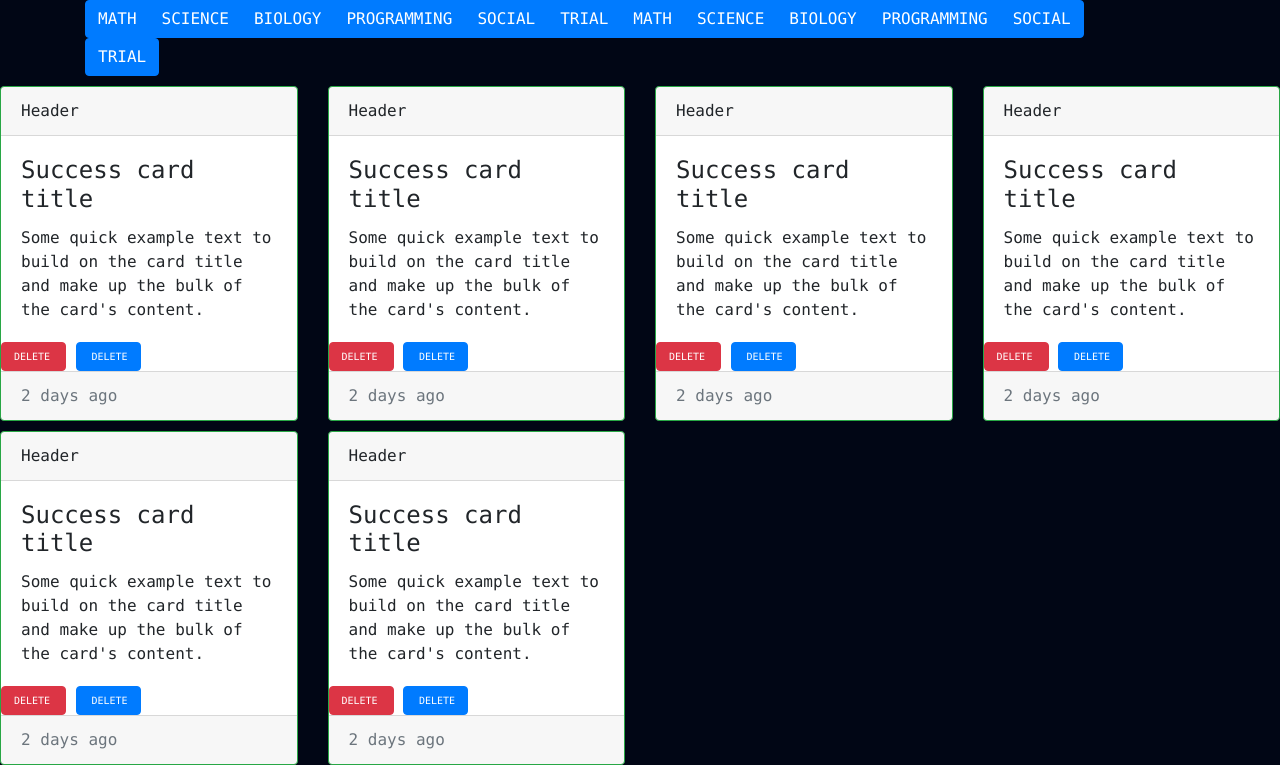
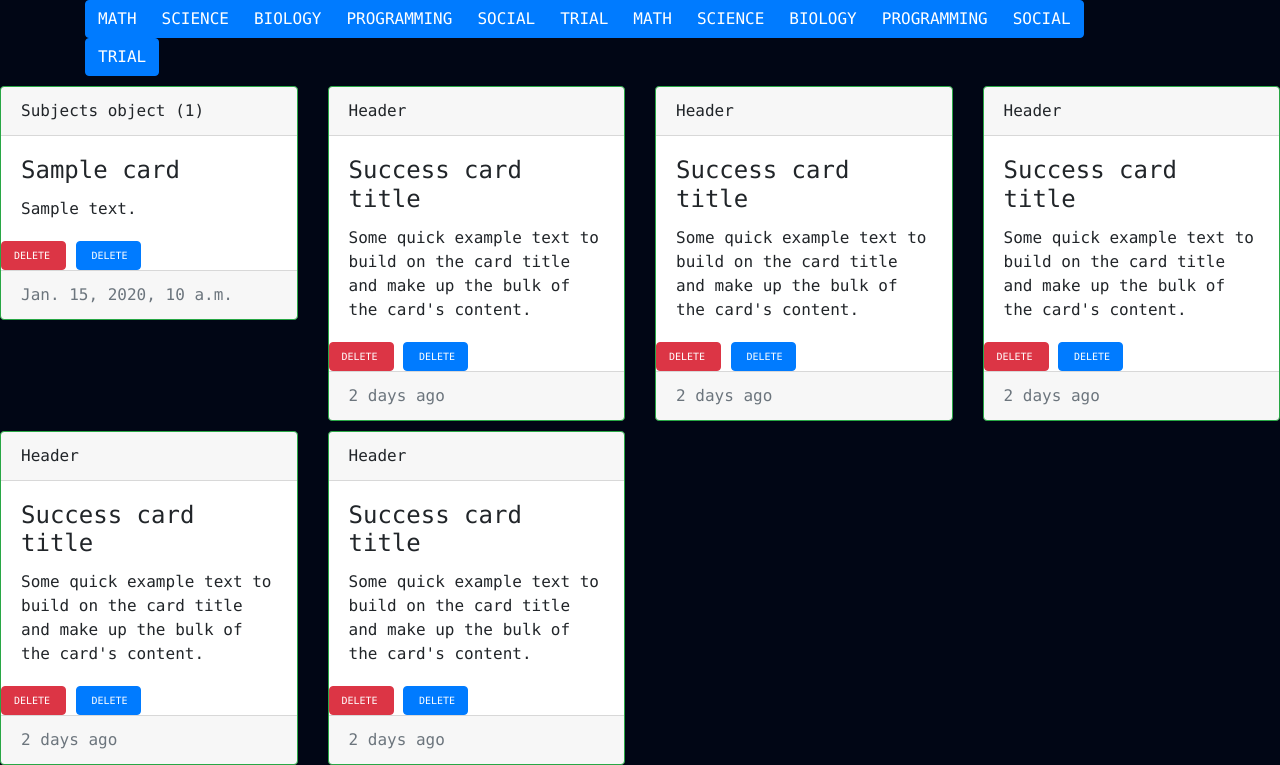
Before and after one commit to Nasseh123/flashcards, a Django app: page / in a window 1280 px wide. Shown: the part 56-821 px from the top of the page. Run offline with Django 3.2, Linux system fonts and the light colour scheme; tables that the repository leaves empty hold one stand-in row (values such as "Sample post"); some libraries are stand-ins or nearby versions.

Commit message:
display cards on the webpage

```diff
--- a/cards/templates/index.html
+++ b/cards/templates/index.html
@@ -27,12 +27,13 @@
 
 
 <div class="row">
+    {%for item in all_cards%}
     <div class="col-md-3"  style="padding-top: 10px;">
         <div class="card border-success " >
-            <div class="card-header">Header</div>
+            <div class="card-header">{{item.subject}}</div>
             <div class="card-body">
-              <h4 class="card-title">Success card title</h4>
-              <p class="card-text">Some quick example text to build on the card title and make up the bulk of the card's content.</p>
+              <h4 class="card-title">{{item.title}}</h4>
+              <p class="card-text">{{item.body}}</p>
             </div>
             <div>
                 <a href=""  class="btn btn-danger" style="width: 65px;"> <span style="font-size: 10px; float: left; ">DELETE</span> </a>
@@ -40,11 +41,12 @@
             </div>
 
             <div class="card-footer text-muted">
-                2 days ago
+                {{item.pub_date}}
               </div>
 
           </div>
     </div>
+    {%endfor%}
     <div class="col-md-3"  style="padding-top: 10px;">
         <div class="card border-success " >
             <div class="card-header">Header</div>
--- a/cards/templates/new_card.html
+++ b/cards/templates/new_card.html
@@ -18,7 +18,7 @@
 
     <h1>Add your New Card Here</h1>
 
-  <form  action="{%url 'new_project'%}" method="post" enctype="multipart/form-data">
+  <form  action="{%url 'new_card'%}" method="post" enctype="multipart/form-data">
     {%csrf_token%}
 
     {% bootstrap_form form%}
--- a/cards/views.py
+++ b/cards/views.py
@@ -3,8 +3,9 @@ from .models import Profile,Subjects,cards
 from .forms import SubjectForm, CardForm
 # Create your views here.
 def index(request):
+    all_cards = cards.objects.all()
 
-    return render(request,'index.html')
+    return render(request,'index.html', {"all_cards": all_cards})
 
 def newsubject(request):
     current_user =request.user
```
